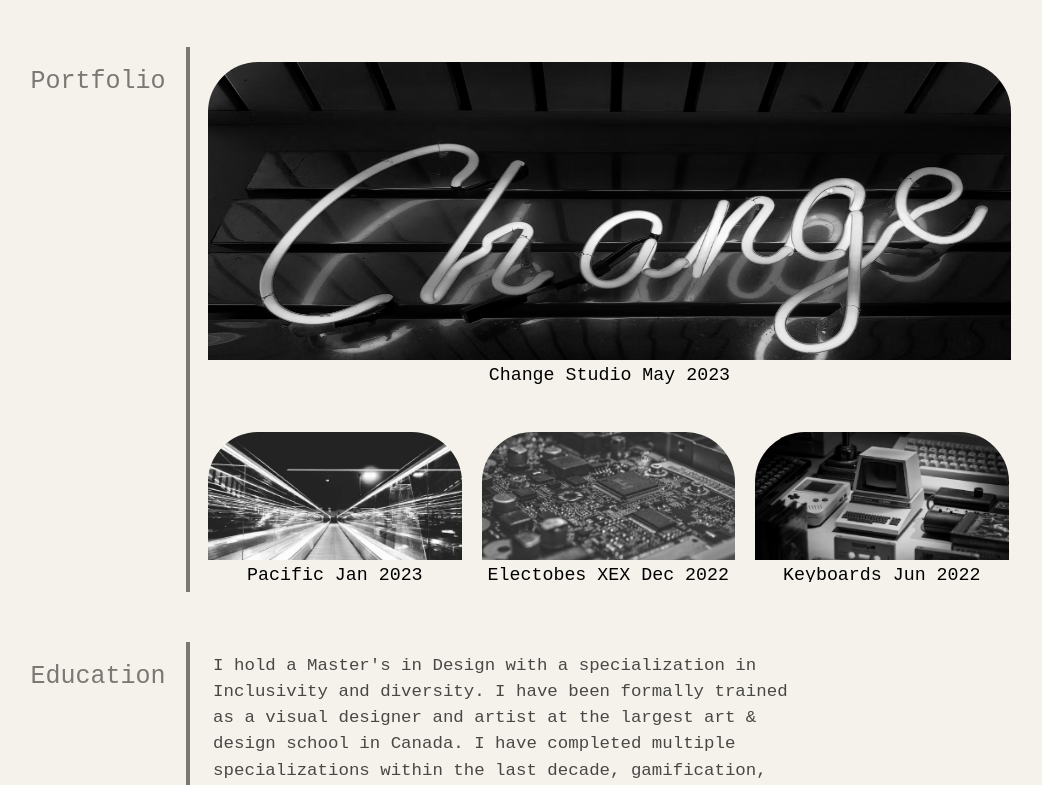
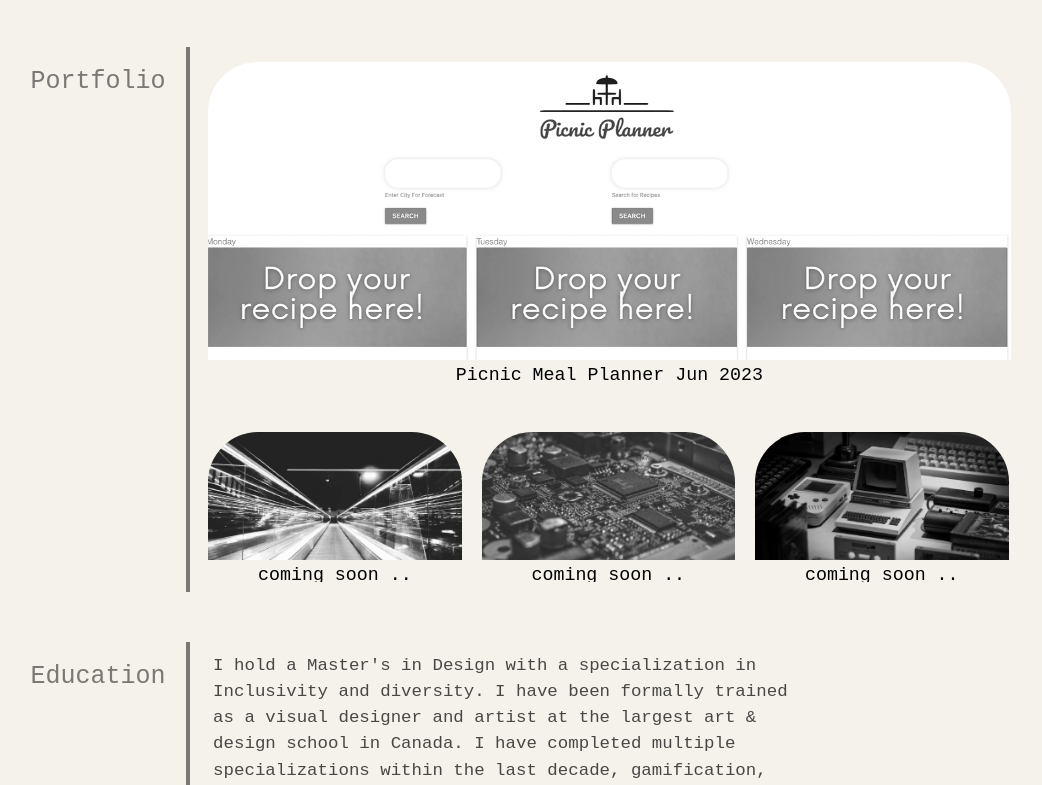
Before and after one commit to Felipewithf/coding-portfolio, a plain HTML site: page index.html in a window 1280 px wide. Shown: the part 622-1407 px from the top of the page, without its empty margins (237-1279 px from the left). Drawn offline with Linux system fonts and the light colour scheme.

Commit message:
added new project

```diff
--- a/index.html
+++ b/index.html
@@ -44,20 +44,20 @@
         <aside>Portfolio</aside>
         <section class="content box-container">
             <card class="feature">
-                    <img src="./assets/images/p1.png" alt="neon lights with the word change">
-                    <figcaption>Change Studio May 2023</figcaption>
+                   <a href="https://felipewithf.github.io/picnic_meal_planner/"> <img src="./assets/images/project_1.png" alt="PicnicMealPlanner"></a>
+                    <figcaption>Picnic Meal Planner Jun 2023</figcaption>
             </card>
             <card>
                     <img src="./assets/images/p2.png" alt="blurry bridge">
-                    <figcaption>Pacific Jan 2023</figcaption>
+                    <figcaption>coming soon ..</figcaption>
             </card>
             <card>
                 <img src="./assets/images/p3.png" alt="electonic chips closeup">
-                <figcaption>Electobes XEX Dec 2022</figcaption>
+                <figcaption>coming soon ..</figcaption>
             </card>
             <card>
                 <img src="./assets/images/p4.png" alt="old computer">
-                <figcaption>Keyboards Jun 2022</figcaption>
+                <figcaption>coming soon ..</figcaption>
             </card>
         </section>
     </section>
```
Also changed, not shown: assets/images/p1.png (deleted), assets/images/project_1.png (added).
